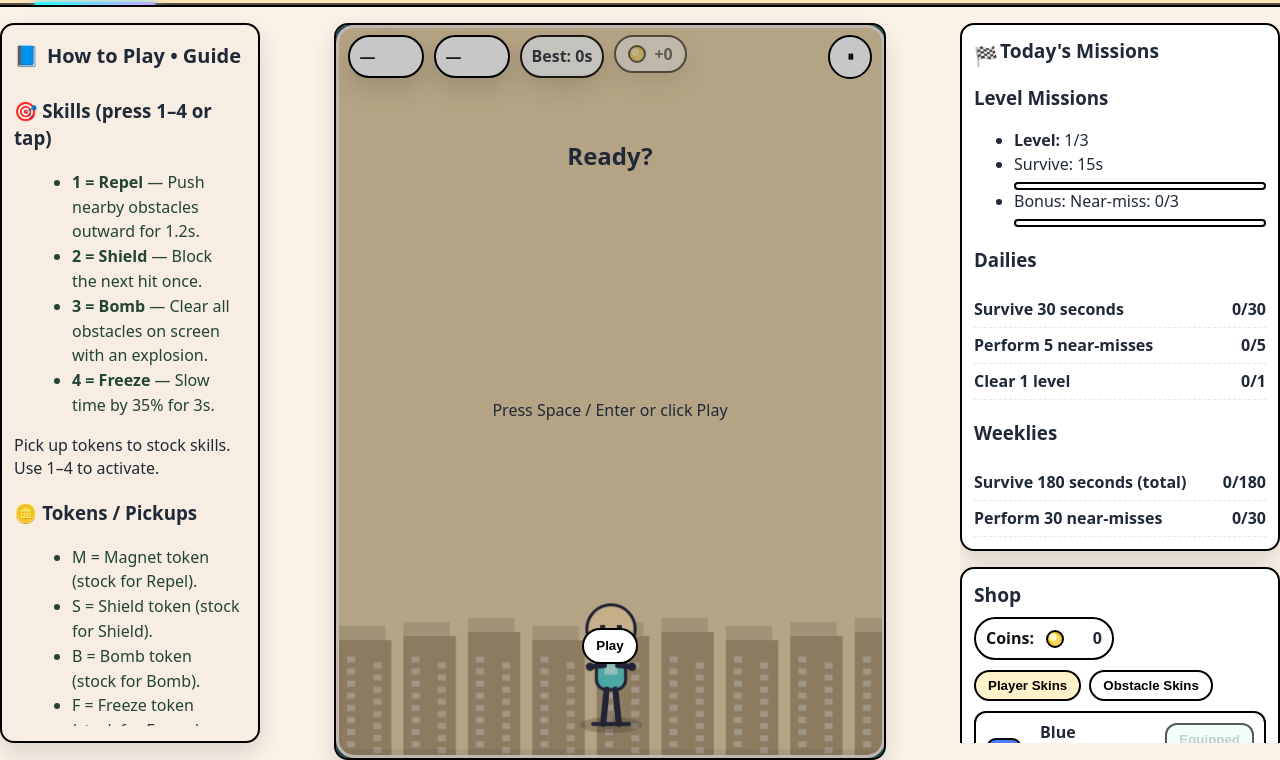
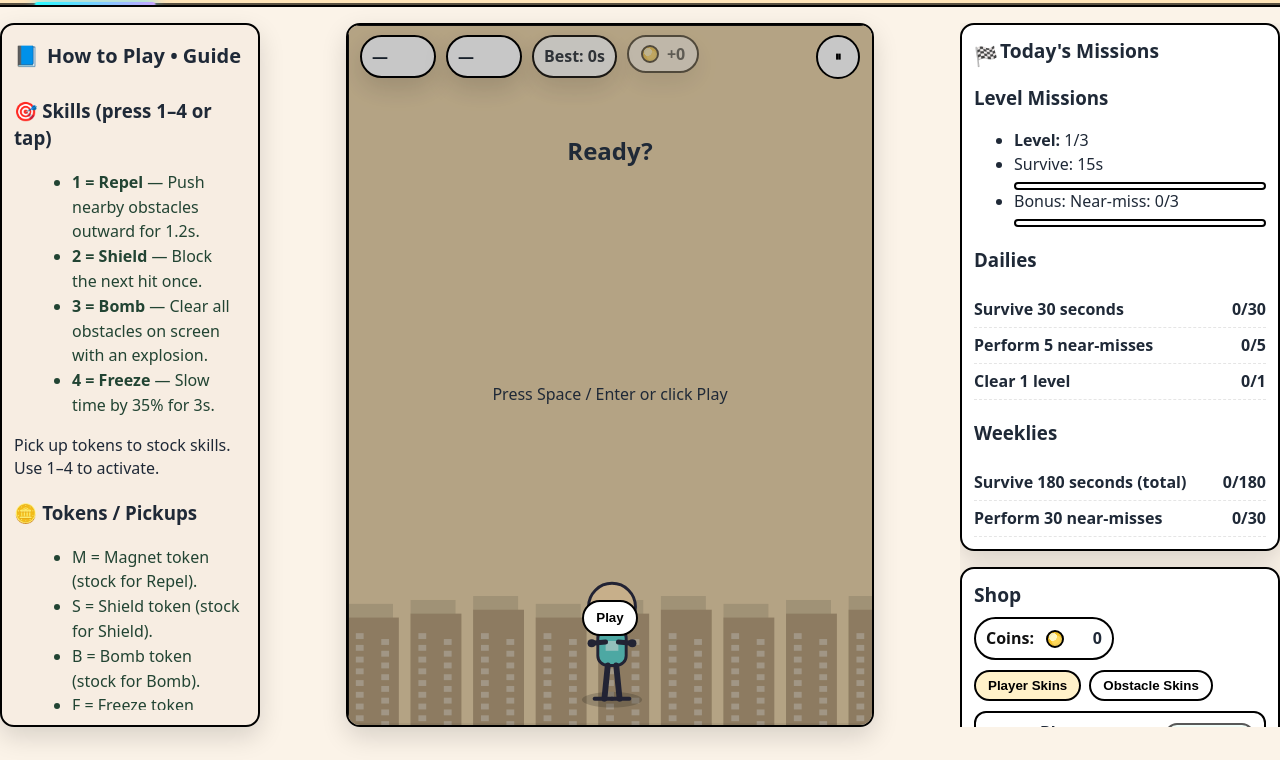
Before and after one commit to hoangga321/avoid-boxes, a plain HTML site: page index.html in a window 1280 px wide. Shown: the part 57-817 px from the top of the page. Drawn offline with Linux system fonts and the light colour scheme.

Commit message:
Clean up CSS by removing unused styles
Removed unused pseudo-elements and canvas styles.

```diff
--- a/css/style.css
+++ b/css/style.css
@@ -494,13 +494,9 @@ body.boss-dragon  { --boss-accent:#ff8a3d; }
 .shop-ico[class*="ico-ob-slime"]::marker{ content:none; } /* avoid list dots */
 
 /* Tạo mắt bằng phần tử phụ (tự động) */
-.shop-ico[class*="ico-ob-slime"]::before{ /* body đã set ở trên */ }
-.shop-ico[class*="ico-ob-slime"]::after{ /* phụ kiện biến thể */ }
+
 .shop-ico[class*="ico-ob-slime"]::after,
 .shop-ico[class*="ico-ob-slime"]::before{ pointer-events:none; }
-.shop-ico[class*="ico-ob-slime"]{
-  /* inject pseudo 'eyes' via outline-shadow trick */
-}
 .shop-item .shop-ico{ position:relative; }
 .shop-item .shop-ico > i{
   position:absolute; left:12px; top:16px; width:3px; height:3px; background:#111; border-radius:50%;
@@ -577,7 +573,8 @@ body.boss-dragon  { --boss-accent:#ff8a3d; }
 .shop-item .meta .title{
   font-weight:800;
   display: -webkit-box;
-  -webkit-line-clamp: 2;         /* Tối đa 2 dòng */
+  -webkit-line-clamp: 2;
+   line-clamp: 2;          /* Tối đa 2 dòng */
   -webkit-box-orient: vertical;
   overflow: hidden;
   white-space: normal;
@@ -684,6 +681,7 @@ body.boss-dragon  { --boss-accent:#ff8a3d; }
   font-weight:800;
   display:-webkit-box;
   -webkit-line-clamp:2;              /* tối đa 2 dòng thay vì 1 */
+   line-clamp: 2;
   -webkit-box-orient:vertical;
   overflow:hidden;
   white-space:normal;
@@ -780,75 +778,3 @@ body.boss-dragon  { --boss-accent:#ff8a3d; }
   0%,100%{ transform: scaleX(.82); filter:brightness(1); }
   50%    { transform: scaleX(1);    filter:brightness(1.25); }
 }
-
-/* ==============================
-   VIỀN CANVAS – GLOW + ORBIT rõ
-   ============================== */
-/* LƯU Ý: pseudo-element đặt trên chính canvas, không cần wrapper */
-#gameCanvas{
-  position:relative; z-index: 0;
-  border-radius: 18px;
-  border: 3px solid transparent;    /* để tạo khe cho viền phát sáng */
-  background-clip: padding-box;     /* không cho nền đè viền */
-  box-shadow: 0 16px 48px rgba(0,0,0,.28);
-  outline:none;
-}
-
-/* Viền conic chạy quanh (rõ, đậm) */
-#gameCanvas::before{
-  content:"";
-  position:absolute; inset:-3px; border-radius:20px; pointer-events:none;
-  --angle: 0deg;
-  background:
-    conic-gradient(from var(--angle),
-      rgba(34,211,238,.0) 0deg,
-      rgba(34,211,238,.9) 90deg,
-      rgba(167,139,250,.95) 180deg,
-      rgba(34,211,238,.9) 270deg,
-      rgba(34,211,238,.0) 360deg);
-  animation: orbitSpin 5.2s linear infinite;
-  /* khoét rỗng giữa để chỉ còn viền phát sáng */
-  -webkit-mask:
-    linear-gradient(#000 0 0) content-box,
-    linear-gradient(#000 0 0);
-  -webkit-mask-composite: xor;
-          mask-composite: exclude;
-  padding:3px;                       /* độ dày viền glow */
-  filter: drop-shadow(0 0 10px rgba(34,211,238,.65))
-          drop-shadow(0 0 18px rgba(167,139,250,.5));
-}
-@keyframes orbitSpin{
-  to{ --angle: 360deg; }
-}
-
-/* Lớp “surface glow” và bracket góc (rõ hơn) */
-#gameCanvas::after{
-  content:"";
-  position:absolute; inset:0; border-radius:18px; pointer-events:none;
-  background:
-    linear-gradient(#0b0d11, #0b0d11) top left     / 28px 2px no-repeat,
-    linear-gradient(#0b0d11, #0b0d11) top left     / 2px 28px no-repeat,
-    linear-gradient(#0b0d11, #0b0d11) top right    / 28px 2px no-repeat,
-    linear-gradient(#0b0d11, #0b0d11) top right    / 2px 28px no-repeat,
-    linear-gradient(#0b0d11, #0b0d11) bottom left  / 28px 2px no-repeat,
-    linear-gradient(#0b0d11, #0b0d11) bottom left  / 2px 28px no-repeat,
-    linear-gradient(#0b0d11, #0b0d11) bottom right / 28px 2px no-repeat,
-    linear-gradient(#0b0d11, #0b0d11) bottom right / 2px 28px no-repeat,
-    radial-gradient(120% 80% at 50% 20%, rgba(255,255,255,.12), transparent 60%);
-  box-shadow: inset 0 0 0 1px rgba(255,255,255,.06);
-  mix-blend-mode: normal;
-}
-
-/* Focus ring khi người chơi click vào canvas */
-#gameCanvas:focus-visible{
-  box-shadow:
-    0 0 0 3px rgba(0,0,0,.6),
-    0 0 0 7px rgba(34,211,238,.6),
-    0 16px 48px rgba(0,0,0,.28);
-}
-
-/* Respect user – giảm chuyển động nếu cần */
-@media (prefers-reduced-motion: reduce){
-  .logo::after, .logo::before, .topbar::before,
-  #gameCanvas::before{ animation:none !important; }
-}
```
